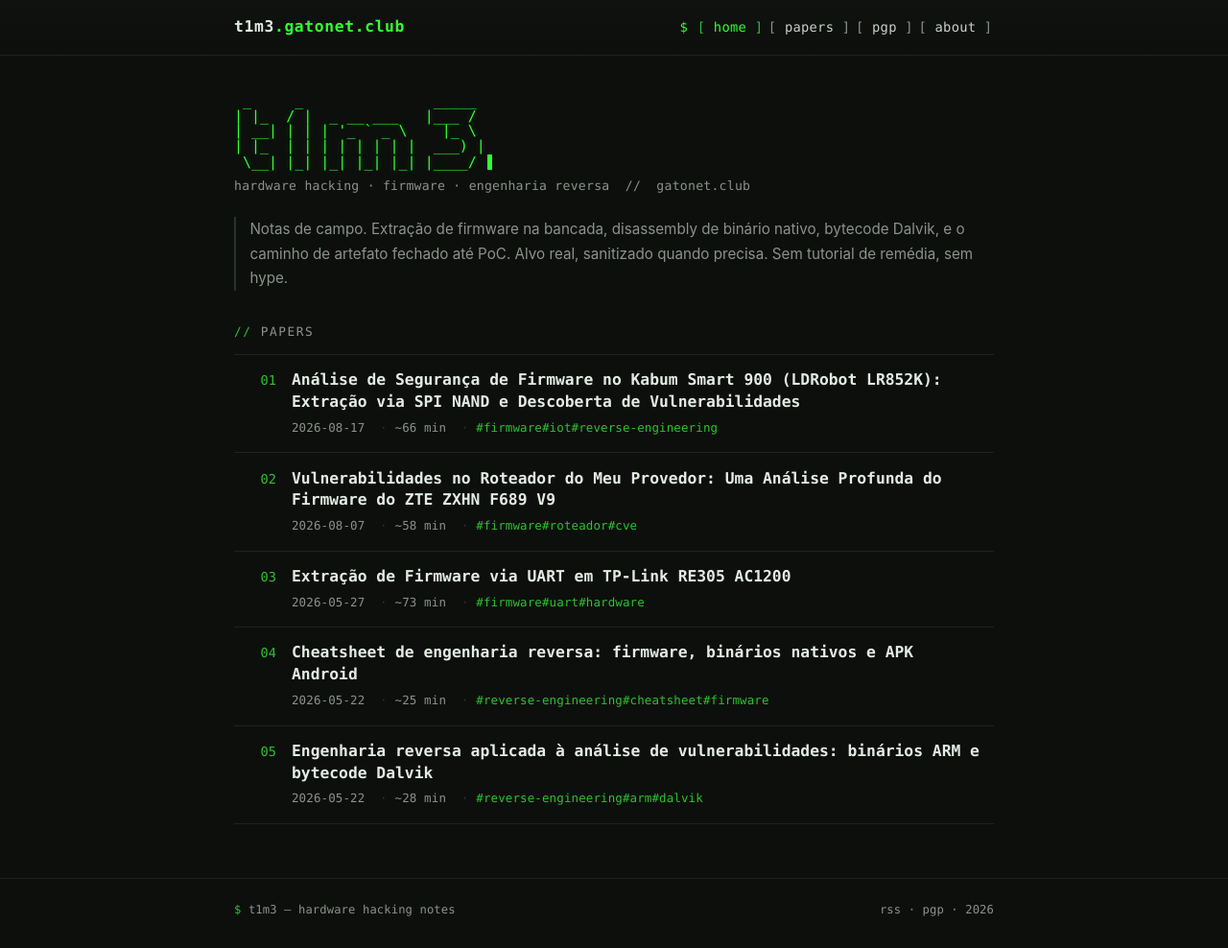
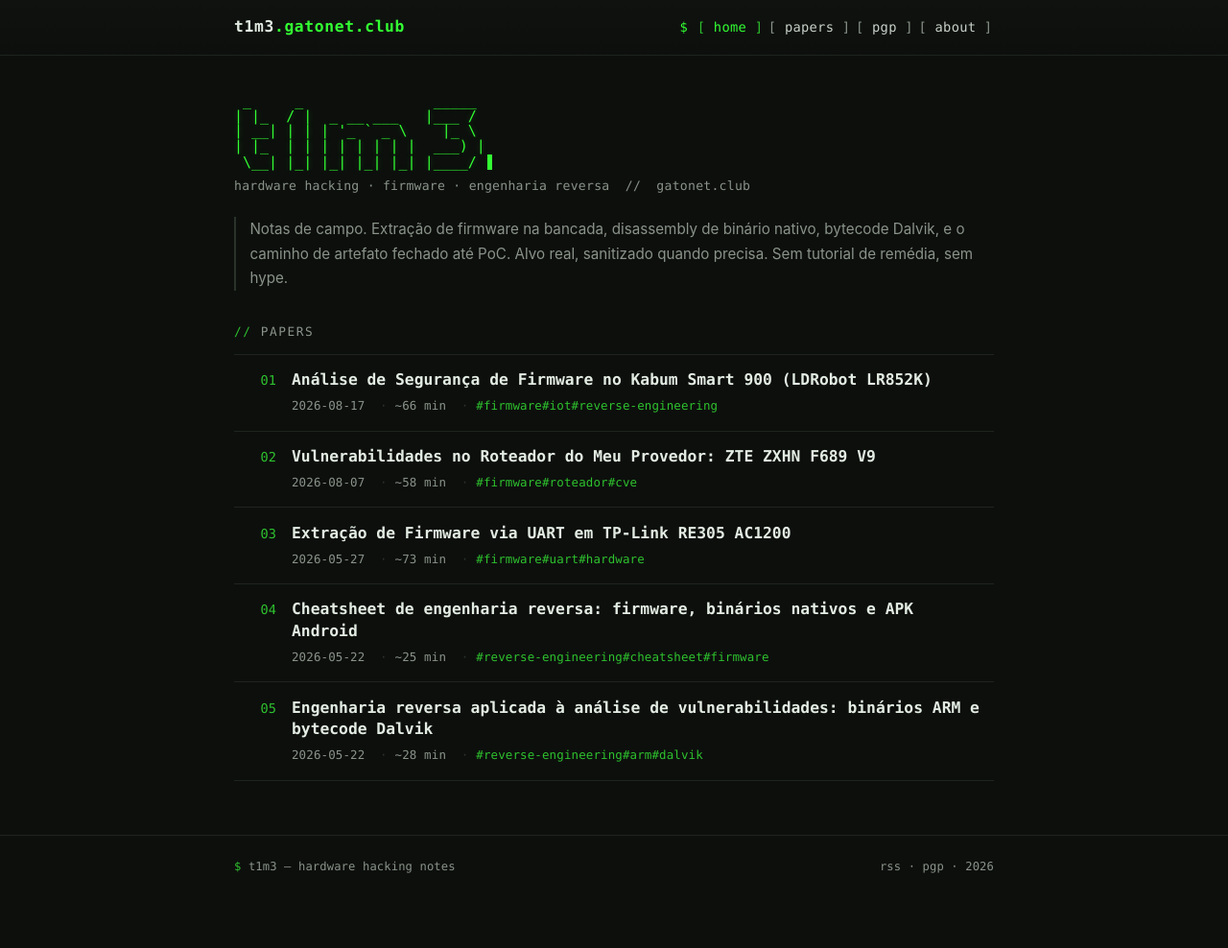
Before and after one commit to digitalgangst4r/digitalgangst4r.github.io, a Jekyll site: the page built from index.html, in a window 1280 px wide. Shown: the whole page at 96% size. Built offline with Jekyll 4.4.1, drawn with Linux system fonts in a browser that asks for light colours; after the commit the page ends 943 px from its top, so only the background shows below that.

Commit message:
Encurta títulos dos papers Kabum e ZTE (batem com o checklist)

```diff
--- a/_posts/2026-08-07-zte-zxhn-f689-v9.md
+++ b/_posts/2026-08-07-zte-zxhn-f689-v9.md
@@ -1,6 +1,6 @@
 ---
 layout: post
-title: "Vulnerabilidades no Roteador do Meu Provedor: Uma Análise Profunda do Firmware do ZTE ZXHN F689 V9"
+title: "Vulnerabilidades no Roteador do Meu Provedor: ZTE ZXHN F689 V9"
 date: 2026-08-07 12:00:00 -0300
 tags: [firmware, roteador, cve, reverse-engineering]
 read_min: 58
--- a/_posts/2026-08-17-kabum-smart-900-ldrobot-lr852k.md
+++ b/_posts/2026-08-17-kabum-smart-900-ldrobot-lr852k.md
@@ -1,6 +1,6 @@
 ---
 layout: post
-title: "Análise de Segurança de Firmware no Kabum Smart 900 (LDRobot LR852K): Extração via SPI NAND e Descoberta de Vulnerabilidades"
+title: "Análise de Segurança de Firmware no Kabum Smart 900 (LDRobot LR852K)"
 date: 2026-08-17 12:00:00 -0300
 tags: [firmware, iot, reverse-engineering, spi-nand, tuya]
 read_min: 66
```
Also changed, not shown: scripts/migrate.rb (+8 -6 lines).
